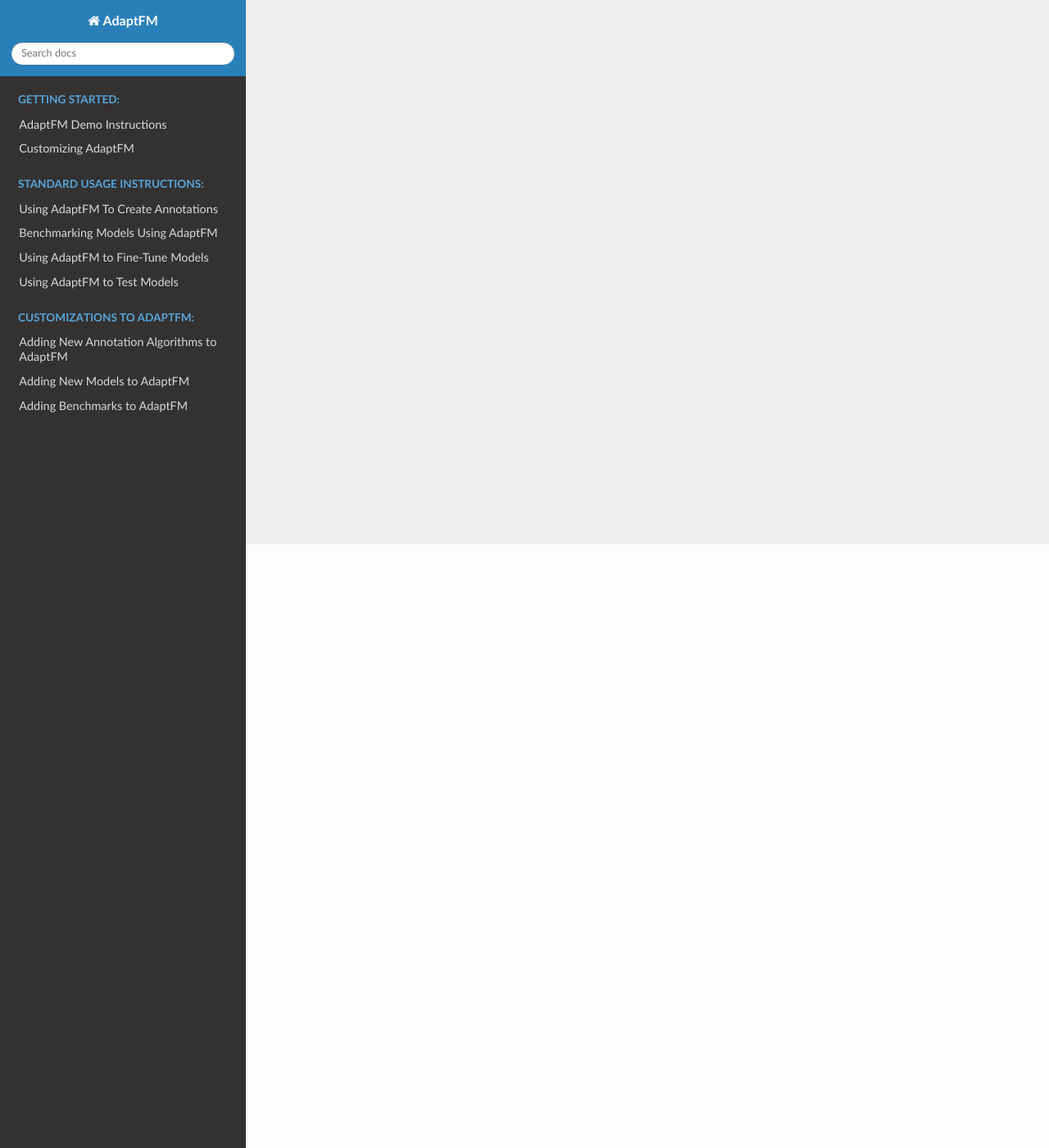
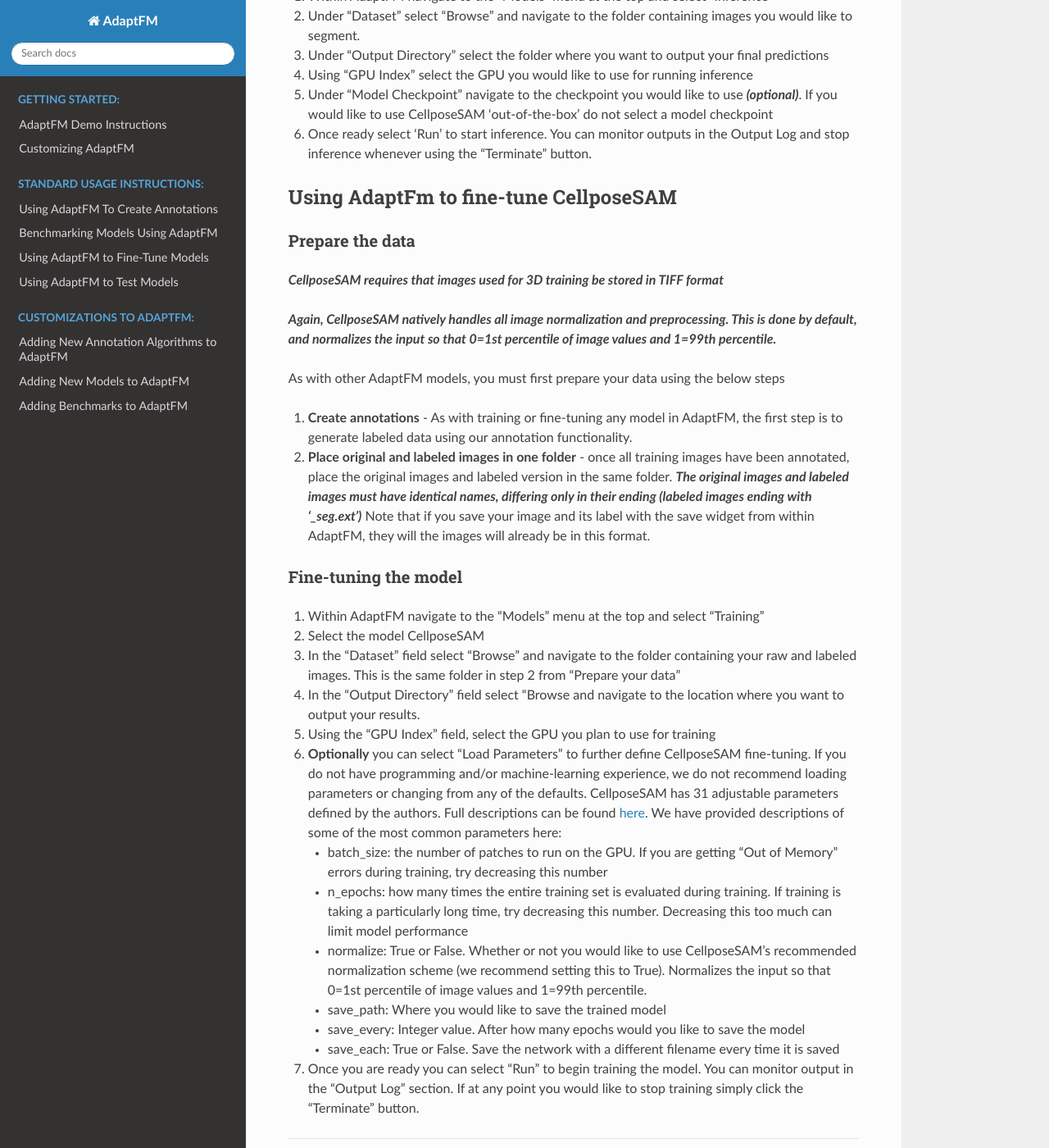
Before and after one commit to Zhao-Lab-UW-DHO/AdaptFM, a Sphinx documentation site: the page built from docs/segmentation-models/CellposeSAM.md, in a window 1280 px wide and 1400 px high, scrolled down 736 px. Shown: the whole window at 82% size. Built offline with Sphinx 7.4.7 and the Read the Docs theme 3.1.0, drawn with Linux system fonts in a browser that asks for light colours; some of the changed text lies outside the part shown.

Commit message:
cellpose

```diff
--- a/docs/segmentation-models/CellposeSAM.md
+++ b/docs/segmentation-models/CellposeSAM.md
@@ -10,4 +10,44 @@ Within AdaptFM, you can use CellposeSAM in two ways:
 
 ## Using AdaptFM to run Inference with CellposeSAM
 
-***For 3D segmentation CellposeSAM requires images be stored in Tiff files. Depending on your file type, you might be able to use one of AdaptFM's preprocessing tools to convert your images to Tiff format. If we don't have a method for your imaging modality, please submit an issue and/or pull request.***
+***For 3D segmentation CellposeSAM requires images be stored in TIFF files. Depending on your file type, you might be able to use one of AdaptFM's preprocessing tools to convert your images to TIFF format. If we don't have a method for your imaging modality, please submit an issue and/or pull request.***
+
+***Importantly, CellposeSAM natively handles all image normalization and preprocessing. This is done by default, and noramlizes the input so that 0=1st percentile of image values and 1=99th percentile.***
+
+You can use CellposeSAM in AdaptFM to run inference on images in bulk using the following steps:
+
+1. Within AdaptFM navigate to the "Models" menu at the top and select "Inference"
+2. Under "Dataset" select "Browse" and navigate to the folder containing images you would like to segment.
+3. Under "Output Directory" select the folder where you want to output your final predictions
+4. Using "GPU Index" select the GPU you would like to use for running inference
+5. Under "Model Checkpoint" navigate to the checkpoint you would like to use ***(optional)***. If you would like to use CellposeSAM 'out-of-the-box' do not select a model checkpoint
+6. Once ready select 'Run' to start inference. You can monitor outputs in the Output Log and stop inference whenever using the "Terminate" button.
+
+## Using AdaptFm to fine-tune CellposeSAM
+
+### Prepare the data
+
+***CellposeSAM requires that images used for 3D training be stored in TIFF format***
+
+***Again, CellposeSAM natively handles all image normalization and preprocessing. This is done by default, and normalizes the input so that 0=1st percentile of image values and 1=99th percentile.***
+
+As with other AdaptFM models, you must first prepare your data using the below steps
+
+1. **Create annotations** - As with training or fine-tuning any model in AdaptFM, the first step is to generate labeled data using our annotation functionality.
+2. **Place original and labeled images in one folder** - once all training images have been annotated, place the original images and labeled version in the same folder. ***The original images and labeled images must have identical names, differing only in their ending (labeled images ending with '_seg.ext')*** Note that if you save your image and its label with the save widget from within AdaptFM, they will the images will already be in this format.
+
+### Fine-tuning the model
+
+1. Within AdaptFM navigate to the "Models" menu at the top and select "Training"
+2. Select the model CellposeSAM
+3. In the "Dataset" field select "Browse" and navigate to the folder containing your raw and labeled images. This is the same folder in step 2 from "Prepare your data"
+4. In the "Output Directory" field select "Browse and navigate to the location where you want to output your results.
+5. Using the "GPU Index" field, select the GPU you plan to use for training
+6. **Optionally** you can select "Load Parameters" to further define CellposeSAM fine-tuning. If you do not have programming and/or machine-learning experience, we do not recommend loading parameters or changing from any of the defaults. CellposeSAM has 31 adjustable parameters defined by the authors. Full descriptions can be found [here](https://github.com/MouseLand/cellpose/blob/main/cellpose/train.py#L322). We have provided descriptions of some of the most common parameters here:
+    - batch_size: the number of patches to run on the GPU. If you are getting "Out of Memory" errors during training, try decreasing this number
+    - n_epochs: how many times the entire training set is evaluated during training. If training is taking a particularly long time, try decreasing this number. Decreasing this too much can limit model performance
+    - normalize: True or False. Whether or not you would like to use CellposeSAM's recommended normalization scheme (we recommend setting this to True). Normalizes the input so that 0=1st percentile of image values and 1=99th percentile.
+    - save_path: Where you would like to save the trained model
+    - save_every: Integer value. After how many epochs would you like to save the model
+    - save_each: True or False. Save the network with a different filename every time it is saved
+7. Once you are ready you can select "Run" to begin training the model. You can monitor output in the "Output Log" section. If at any point you would like to stop training simply click the "Terminate" button.
```
